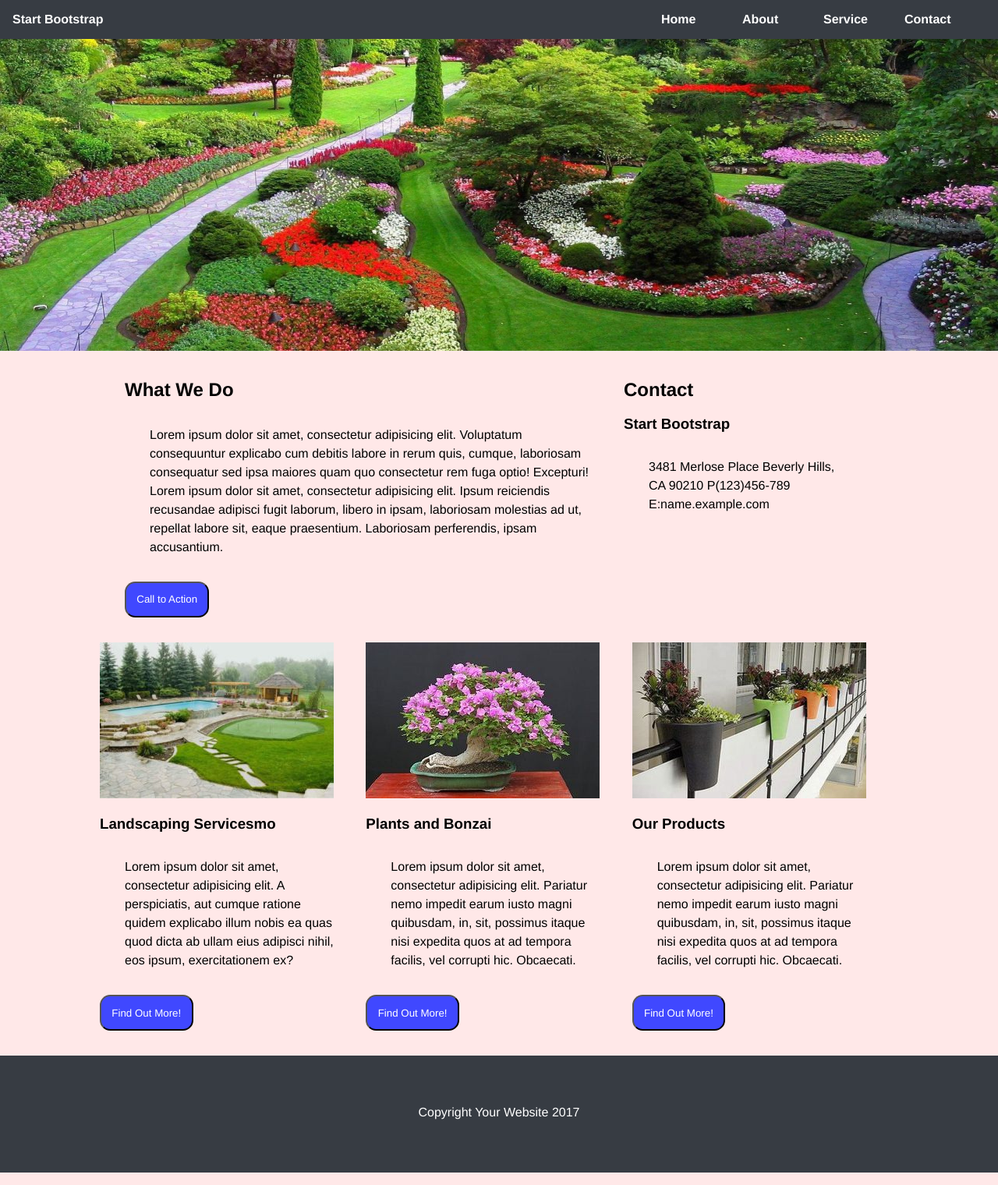
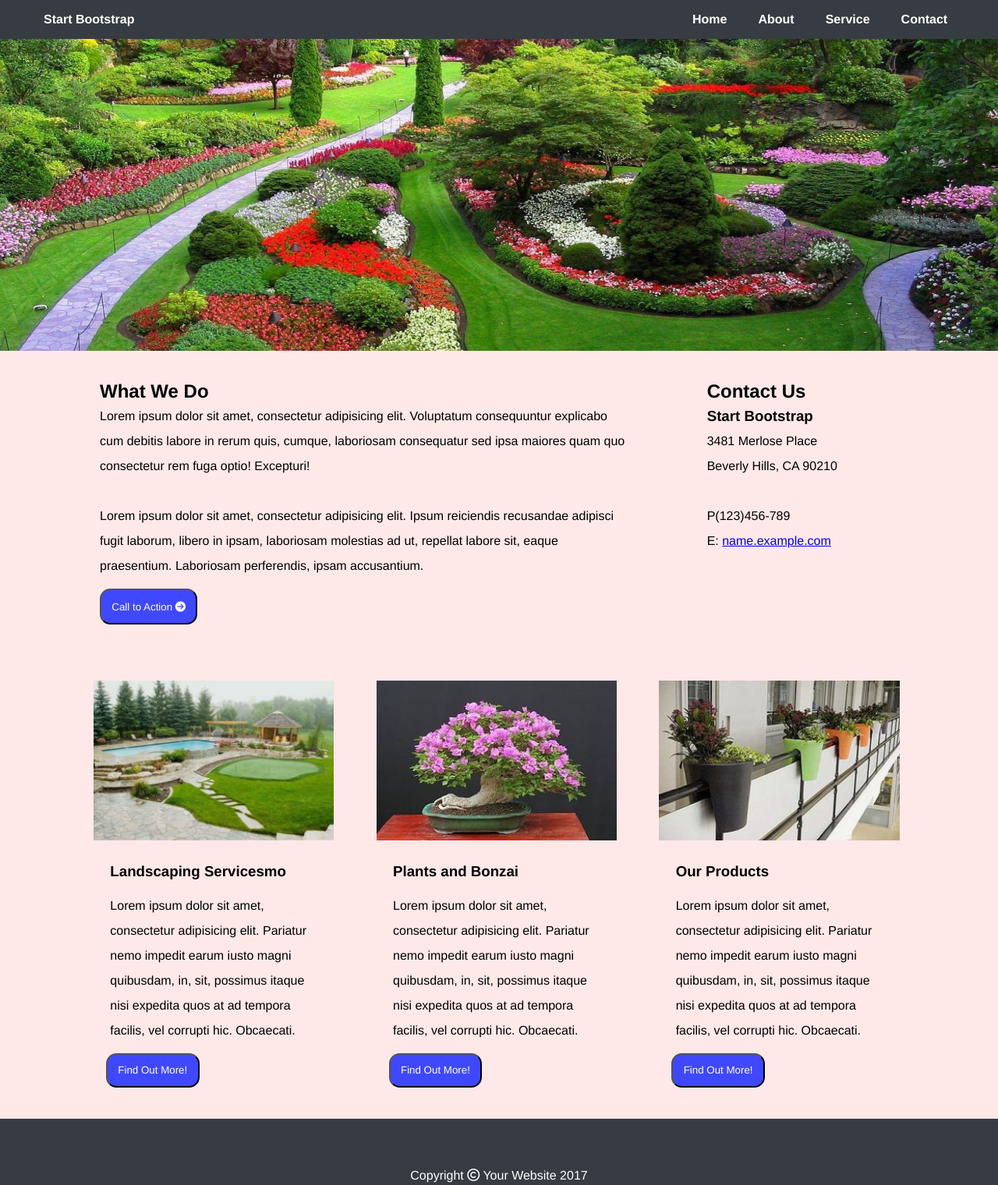
Before and after one commit to AndreaKao/mipagina, a plain HTML site: page index.html in a window 1280 px wide. Shown: the whole page at 78% size. Drawn offline with Linux system fonts and the light colour scheme.

Commit message:
fin de los cambios

```diff
--- a/asset/css/media.css
+++ b/asset/css/media.css
@@ -1,49 +1,164 @@
 
-/*Mobile*/
+/* MOBILE */
 @media (max-width: 767px){
 	[class*="col-"] {
 		max-width: 100%;
 		flex:none;
 	}
-}
 
-@media {
-	.container1 .row{
-		padding: 1em;
+	/* Header Container Menú */
+	.uno li {
+		float: left;
+		list-style: none;
+		margin-top: 1em;
+		margin-left: 2em;
+	}
+
+	/* Sección Container */
+	.tres{
+		width: 95%;
+  	margin-right: auto;
+  	margin-left: auto;
+  	padding: 2em;
+  	line-height: 1.5em;
+  }
+
+	.tres h1 {
+		margin-bottom: 0.5em;
+	}
+
+  .tresb h1{
+		margin-bottom: 0.5em;
+  }
+
+	/* Sección Container Imágenes */
+	.cuatro {
+		width: 90%;
+		margin-right: auto;
+  	margin-left: auto;
+  	line-height: 1.5em;
+	}
+
+	.cuatro h3 {
+		width: 90%;
+		margin-top: 0.2em;
+		margin-right: auto;
+		margin-bottom: 0.2em;
+  	margin-left: auto;
+  	line-height: 2em;
+	}
+
+	.cuatro p {
+		width: 90%;
+		margin-right: auto;
+  	margin-left: auto;
+  	line-height: 1.5em;
+	}
+
+	.cuatro button {
+		margin-top: 2em;
+		margin-right: auto;
+  	margin-left: 1em;
+  	line-height: 1em;
+	}
+
+	.cuatro img {
+		width: 100%;
+	}
+	/* Botones */
+	button {
+		margin: 0.5em 0 3em;
 	}
 }
 
-@media {
-	.container2 img {
-		object-fit: cover;
-			width: 100%
+
+/* MENÚ HAMBURGUESA */
+@media (min-width: 767px) and (max-width: 1600px) {
+	#icono {
+		visibility: hidden;
+	}
+	.lista {
+		visibility: visible;
 	}
 }
 
-@media {
-	.container3{
-		width: 80%;
-		margin-right: auto;
-  	margin-left: auto;
-  	margin-bottom: 2em;
+@media (min-width: 1px) and (max-width: 766px) {
+	#icono {
+		visibility: visible;
+		margin-left: 7em;
+	}
+
+	.lista {
+		visibility: hidden;
 	}
 }
 
-@media {
-	.container3a {
-		padding: 2em;
+
+/* NAVEGADOR DE COMPUTADOR */
+@media (min-width: 768px){
+	/* Header Container Menú */
+	.uno {
+		padding: 1em;
+	}
+
+	.uno li {
+		float: left;
+		margin-left: 2.5em;
+		list-style: none;
+	}
+
+	/* Sección Container */
+		.tres{
+		width: 85%;
+  	margin-right: auto;
+  	margin-left: auto;
+  	padding: 2em;
+  	line-height: 2em;
+  }
+
+  .tresb {
+  	padding-left: 6em;
+  }
+
+	/* Sección Container Imágenes */
+	.cuatro {
+		width: 85%;
+		margin-right: auto;
+  	margin-left: auto;
+  	line-height: 2em;
+	}
+
+	.cuatro img {
+		width: 85%;
+		text-align: center;
+		margin-right: 1.5em;
+  	margin-left: 1.5em;
+	}
+
+	.cuatro h3 {
+		width: 75%;
+		margin-top: 0.5em;
+		margin-right: auto;
+		margin-bottom: 0.5em;
+  	margin-left: auto;
+  	line-height: 2em;
+	}
+
+	.cuatro p {
+		width: 75%;
+		margin-right: auto;
+  	margin-left: auto;
+  	line-height: 2em;
+	}
+
+	.cuatro button {
+		margin-right: auto;
+  	margin-left: 3em;
+  	line-height: 1em;
+	}
+
+	/* Botones */
+	button {
+		margin: 1em 0 3em;
 	}
 }
-
-@media {
-	.container3 h3{
-		margin-top: 1em;
-	}
-}
-
-@media {
-	.container3 p{
-		padding: 2em;
-		line-height: 1.5em;
-	}
-}
--- a/asset/css/style.css
+++ b/asset/css/style.css
@@ -1,6 +1,8 @@
 body {
 	background-color: #FFE8E8;
 }
+
+/* HEADER CONTAINER MENÚ */
 
 header {
 	background-color: #373C43;
@@ -9,29 +11,23 @@ header {
 	height: 50px;
 }
 
-
-/*
-.container {
-	background-color: red;
+/* SECCIÓN CONTAINER IMÁGEN PRINCIPAL */
+.dos img {
+	object-fit: cover;
+		height: 25em;
+		width: 100%
 }
 
-.container1 .row{
+/* BOTONES */
+button {
+	background-color: #4048FF;
+	color: #fff;
+	border-radius: 1em;
 	padding: 1em;
-}
-*/
-.container2 img {
-	height: 25em;
+	margin: 2em;
 }
 
-/*
-.container3 {
-	width: 80%;
-	margin-right: auto;
-  	margin-left: auto;
-}
-*/
-
-
+/* FOOTER CONTAINER */
 footer {
 	background-color: #373C43;
 	color: #fff;
@@ -40,18 +36,3 @@ footer {
 	text-align: center;
 	padding: 4em;
 }
-
-button {
-	background-color: #4048FF;
-	color: #fff;
-	border-radius: 1em;
-	padding: 1em;
-}
-/*
-.container3a .row{
-	width: 80%;
-}
-
-.container3b .row{
-	width: 80%;
-}*/
--- a/index.html
+++ b/index.html
@@ -1,78 +1,86 @@
 <!DOCTYPE html>
 <html lang="en">
 <head>
+<!-- METAS ADJUNTADAS -->
 	<meta charset="UTF-8">
 	<meta name="viewport" content="width=device-width, initial-scale=1.0, maximum-scale=1.0">
+
+<!-- LINK'S ADJUNTADAS -->
 	<link rel="stylesheet" type="text/css" href="asset/css/grid.css">
 	<link rel="stylesheet" type="text/css" href="asset/css/style.css">
 	<link rel="stylesheet" type="text/css" href="asset/css/media.css">
 	<title>Jardinería</title>
 </head>
+
 <body>
+<!-- HEADER CONTAINER MENÚ -->
+	<header>
+		<div class="container uno">
+			<div class="row">
+				<div class="col-3" id="start">
+					<ul>
+						<li><strong><p>Start Bootstrap</p></strong></li>
+						<li><i class="fa fa-bars" aria-hidden="true" id="icono"></i></li>
+					</ul>
+				</div>
 
-	<header>
-		<div class="container1">
-			<div class="row">
-				<div class="col-8">
-					<strong><p>Start Bootstrap</p></strong>
-				</div>
-				<div class="col-1">
-					<p><strong>Home</strong></p>
-				</div>
-				<div class="col-1">
-					<p><strong>About</strong></p>
-				</div>
-				<div class="col-1">
-					<p><strong>Service</strong></p>
-				</div>
-				<div class="col-1">
-					<p><strong>Contact</strong></p>
+				<div class="col-5"></div>
+				<div class="col-4" id="hambur">
+					<ul class="lista">
+						<li><strong>Home</strong></li>
+						<li><strong>About</strong></li>
+						<li><strong>Service</strong></li>
+						<li><strong>Contact</strong></li>
+					</ul>
 				</div>
 			</div>
 		</div>
 	</header>
 
+<!-- SECCIÓN CONTAINER IMÁGEN PRINCIPAL -->
 	<section>
-		<div class="container2"><img src="asset/img/nav.jpg"></div>
+		<div class="container dos"><img src="asset/img/nav.jpg"></div>
 	</section>
 
+<!-- SECCIÓN CONTAINER -->
 	<section>
-		<div class="container3">
-			<div class="container3a">
+		<div class="container tres">
 			<div class="row">
 				<div class="col-8">
 					<h1>What We Do</h1>
-						<p>Lorem ipsum dolor sit amet, consectetur adipisicing elit. Voluptatum consequuntur explicabo cum debitis labore in rerum quis, cumque, laboriosam consequatur sed ipsa maiores quam quo consectetur rem fuga optio! Excepturi!
-
-						Lorem ipsum dolor sit amet, consectetur adipisicing elit. Ipsum reiciendis recusandae adipisci fugit laborum, libero in ipsam, laboriosam molestias ad ut, repellat labore sit, eaque praesentium. Laboriosam perferendis, ipsam accusantium.</p>
-						<button>Call to Action</button>
+					<p>Lorem ipsum dolor sit amet, consectetur adipisicing elit. Voluptatum consequuntur explicabo cum debitis labore in rerum quis, cumque, laboriosam consequatur sed ipsa maiores quam quo consectetur rem fuga optio! Excepturi!</p>
+					<br>
+					<p>Lorem ipsum dolor sit amet, consectetur adipisicing elit. Ipsum reiciendis recusandae adipisci fugit laborum, libero in ipsam, laboriosam molestias ad ut, repellat labore sit, eaque praesentium. Laboriosam perferendis, ipsam accusantium.</p>
+					<button>Call to Action <i class="fa fa-arrow-circle-right" aria-hidden="true"></i></button>
 				</div>
-					<div class="col-4">
-						<h1>Contact</h1>
+				<div class="col-4 tresb">
+					<h1>Contact Us</h1>
 					<h3>Start Bootstrap</h3>
-						<p>3481 Merlose Place
-						Beverly Hills, CA 90210
-						P(123)456-789
-						E:<a>name.example.com</a></p>
+					<p>3481 Merlose Place</p>
+					<p>Beverly Hills, CA 90210</p>
+					<br>
+					<p>P(123)456-789</p>
+					<p>E: <a href="#">name.example.com</a></p></div>
 				</div>
 			</div>
 		</div>
 
-			<div class="container3b">
+<!-- SECCIÓN CONTAINER IMÁGENES -->
+			<div class="container cuatro">
 				<div class="row">
-					<div class="col-4" id="peque1">
+					<div class="col-4" id="peque1 text">
 						<img src="asset/img/peque1.jpg">
 						<h3>Landscaping Servicesmo</h3>
-						<p>Lorem ipsum dolor sit amet, consectetur adipisicing elit. A perspiciatis, aut cumque ratione quidem explicabo illum nobis ea quas quod dicta ab ullam eius adipisci nihil, eos ipsum, exercitationem ex?</p>
+						<p>Lorem ipsum dolor sit amet, consectetur adipisicing elit. Pariatur nemo impedit earum iusto magni quibusdam, in, sit, possimus itaque nisi expedita quos at ad tempora facilis, vel corrupti hic. Obcaecati.</p>
 						<button>Find Out More!</button>
 					</div>
-					<div class="col-4" id="peque2">
+					<div class="col-4" id="peque2 text">
 						<img src="asset/img/peque2.jpg">
 						<h3>Plants and Bonzai</h3>
 						<p>Lorem ipsum dolor sit amet, consectetur adipisicing elit. Pariatur nemo impedit earum iusto magni quibusdam, in, sit, possimus itaque nisi expedita quos at ad tempora facilis, vel corrupti hic. Obcaecati.</p>
 						<button>Find Out More!</button>
 					</div>
-					<div class="col-4" id="peque3">
+					<div class="col-4" id="peque3 text">
 						<img src="asset/img/peque3.jpg">
 						<h3>Our Products</h3>
 						<p>Lorem ipsum dolor sit amet, consectetur adipisicing elit. Pariatur nemo impedit earum iusto magni quibusdam, in, sit, possimus itaque nisi expedita quos at ad tempora facilis, vel corrupti hic. Obcaecati.</p>
@@ -83,15 +91,19 @@
 		</div>
 	</section>
 
+<!-- FOOTER CONTAINER -->
 	<footer>
-		<div class="container4">
+		<div class="container cinco">
 			<div class="row">
 				<div class="col-12">
-				<p>Copyright Your Website 2017</p>
+				<p>Copyright <i class="fa fa-copyright" aria-hidden="true"></i> Your Website 2017</p>
 				</div>
 			</div>
 		</div>
 	</footer>
 
+<!-- SCRIPT ADJUNTADOS -->
+<script src="https://use.fontawesome.com/50f497f43c.js"></script>
+
 </body>
 </html>
```
Lines whose indentation alone changed are shown as unchanged.
